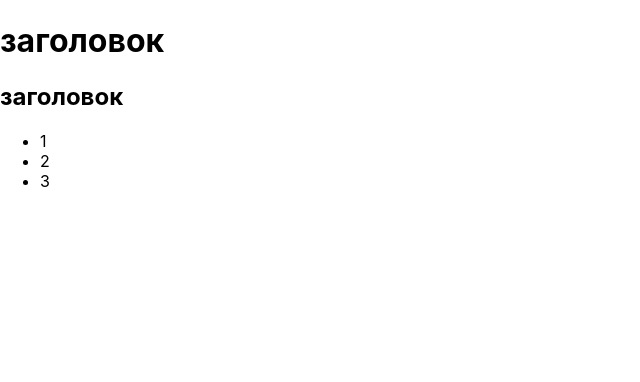
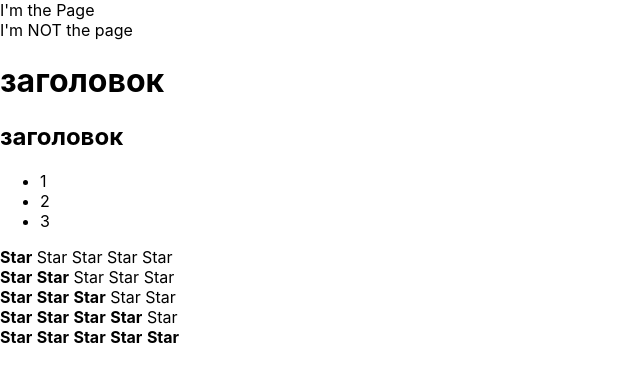
Before and after one commit to gem4ik/react-kabzda-kak-podrobno, a React (Create React App) app: page / in a window 1280 px wide. Shown: the top 382 px of the page, without its empty margins (0-640 px from the left). Built offline with nearby package versions, Linux system fonts and the light colour scheme.

Commit message:
1 file modified

```diff
--- a/src/App.tsx
+++ b/src/App.tsx
@@ -7,15 +7,15 @@ import {Accordion} from "./components/Accordion";
 function App() {
     return (
         <div>
-            {/*<PageTitle value={"I'm the Page"}/>*/}
-            {/*<PageTitle value={"two"}/>*/}
+            <PageTitle value={"I'm the Page"}/>
+            <PageTitle value={"two"}/>
             <Accordion titleValue={"three"} collapsed={false}/>
             <Accordion titleValue={"two"} collapsed={true}/>
-            {/*<Rating value={1}/>*/}
-            {/*<Rating value={2}/>*/}
-            {/*<Rating value={3}/>*/}
-            {/*<Rating value={4}/>*/}
-            {/*<Rating value={5}/>*/}
+            <Rating value={1}/>
+            <Rating value={2}/>
+            <Rating value={3}/>
+            <Rating value={4}/>
+            <Rating value={5}/>
         </div>
     );
 }
```
